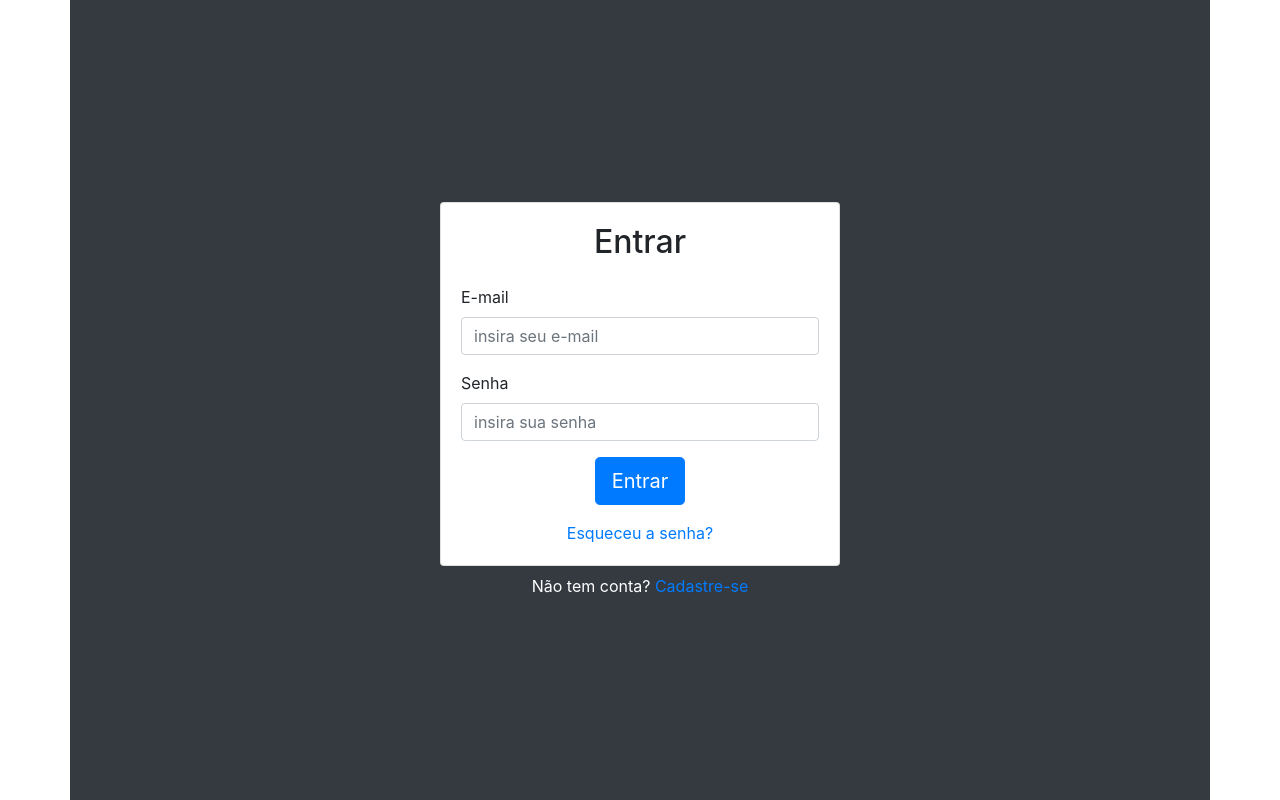
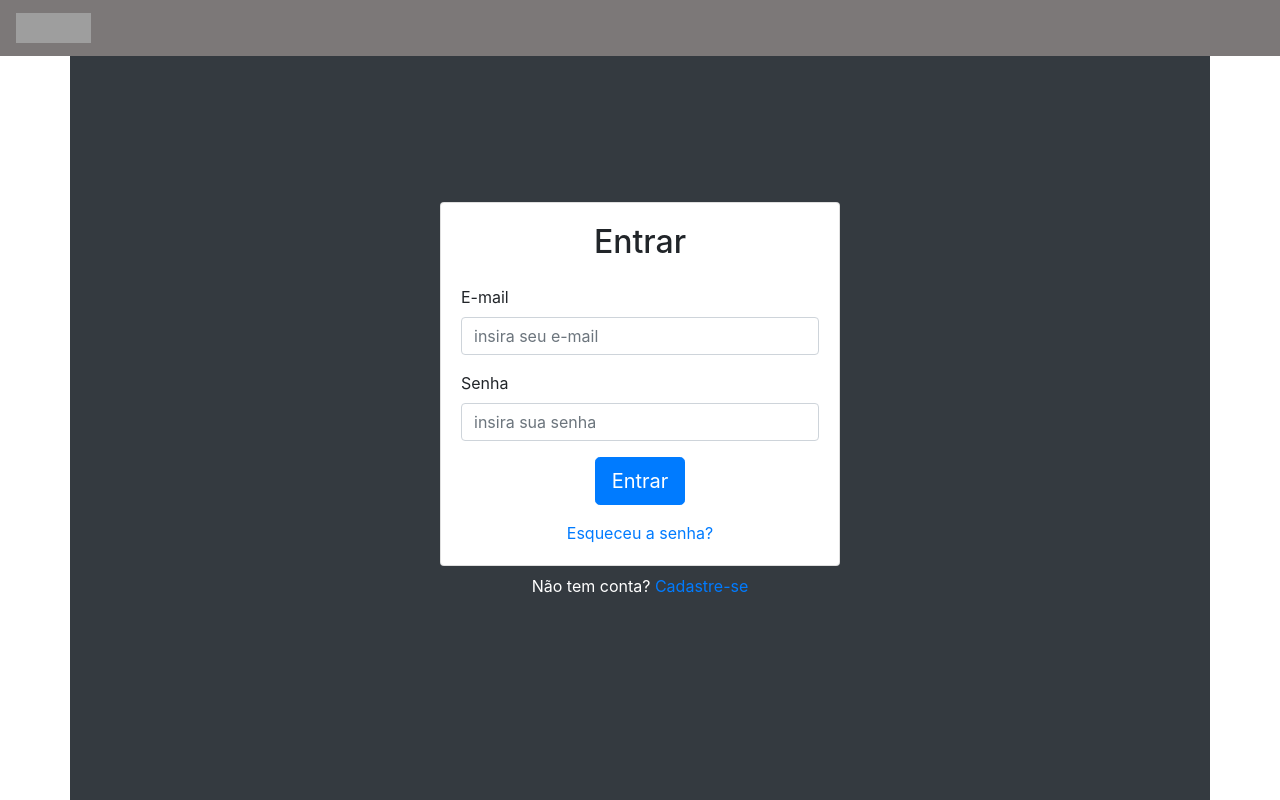
Before and after one commit to marcosvmgil/thunder-sports, a React (Create React App) app: page /login in a window 1280 px wide. Built offline with nearby package versions, Linux system fonts and the light colour scheme; no server answers; grey boxes are pictures that could not be loaded.

Commit message:
Update pages, all with Navbar

```diff
--- a/src/components/Dashboard.js
+++ b/src/components/Dashboard.js
@@ -1,9 +1,10 @@
 import React, { useState, useEffect } from "react"
 import { Card, Button, Alert } from "react-bootstrap"
+import Navbar from "react-bootstrap/Navbar";
 import { useAuth } from "../contexts/AuthContext"
 import { Link, useHistory } from "react-router-dom"
 import { firestore } from "../firebase"
-// import { getPlayerStatistics } from "../contexts/NBAContext"
+// import { getPlayersDetails } from "../contexts/NFLContext"
 
 export default function Dashboard() {
   const [error, setError] = useState("")
@@ -29,20 +30,36 @@ export default function Dashboard() {
       setUserData(document.data())
     });
   }
-  // async function getTeamsData(){
+  // async function getPlayersData(){
   //   // console.log(await getTeams())
-  //   let teams = await getPlayerStatistics(2563)
+  //   let teams = await getPlayersDetails()
   //   setTeams(teams)
-  //   // console.log(teams)
+  //   console.log(teams)
   // }
 
   useEffect(() => {
     getUserdata()
-    // getTeamsData()
+    // getPlayersData()
   },[])
 
   return (
     <>
+    <Navbar
+        style={{ background: "#7C7878" }}
+        fixed="top"
+      >
+        <Navbar.Brand>
+          <Link to="/">
+            <img
+              src="../../public/logo.png"
+              width="75"
+              height="30"
+              className="d-inline-block align-top"
+              alt="ThundeSports logo"
+            />
+          </Link>
+        </Navbar.Brand>
+      </Navbar>
       <Card>
         <Card.Body>
           <h2 className="text-center mb-4">Perfil</h2>
--- a/src/components/ForgotPassword.js
+++ b/src/components/ForgotPassword.js
@@ -2,6 +2,7 @@ import React, { useRef, useState } from "react"
 import { Form, Button, Card, Alert } from "react-bootstrap"
 import { useAuth } from "../contexts/AuthContext"
 import { Link } from "react-router-dom"
+import Navbar from "react-bootstrap/Navbar";
 
 export default function ForgotPassword() {
   const emailRef = useRef()
@@ -28,6 +29,22 @@ export default function ForgotPassword() {
 
   return (
     <>
+    <Navbar
+        style={{ background: "#7C7878" }}
+        fixed="top"
+      >
+        <Navbar.Brand>
+          <Link to="/login">
+            <img
+              src="../../public/logo.png"
+              width="75"
+              height="30"
+              className="d-inline-block align-top"
+              alt="ThundeSports logo"
+            />
+          </Link>
+        </Navbar.Brand>
+      </Navbar>
       <Card>
         <Card.Body>
           <h2 className="text-center mb-4">Recuperar Senha</h2>
--- a/src/components/Login.js
+++ b/src/components/Login.js
@@ -1,45 +1,72 @@
-import React, { useRef, useState } from "react"
-import { Form, Button, Card, Alert } from "react-bootstrap"
-import { useAuth } from "../contexts/AuthContext"
-import { Link, useHistory } from "react-router-dom"
+import React, { useRef, useState } from "react";
+import { Form, Button, Card, Alert } from "react-bootstrap";
+import Navbar from "react-bootstrap/Navbar";
+import { useAuth } from "../contexts/AuthContext";
+import { Link, useHistory } from "react-router-dom";
 
 export default function Login() {
-  const emailRef = useRef()
-  const passwordRef = useRef()
-  const { login } = useAuth()
-  const [error, setError] = useState("")
-  const [loading, setLoading] = useState(false)
-  const history = useHistory()
+  const emailRef = useRef();
+  const passwordRef = useRef();
+  const { login } = useAuth();
+  const [error, setError] = useState("");
+  const [loading, setLoading] = useState(false);
+  const history = useHistory();
 
   async function handleSubmit(e) {
-    e.preventDefault()
+    e.preventDefault();
 
     try {
-      setError("")
-      setLoading(true)
-      await login(emailRef.current.value, passwordRef.current.value)
-      history.push("/")
+      setError("");
+      setLoading(true);
+      await login(emailRef.current.value, passwordRef.current.value);
+      history.push("/");
     } catch {
-      setError("Failed to log in")
+      setError("Failed to log in");
     }
 
-    setLoading(false)
+    setLoading(false);
   }
 
   return (
     <>
+      <Navbar
+        style={{ background: "#7C7878" }}
+        fixed="top"
+      >
+        <Navbar.Brand>
+          <Link to="/login">
+            <img
+              src="../../public/logo.png"
+              width="75"
+              height="30"
+              className="d-inline-block align-top"
+              alt="ThundeSports logo"
+            />
+          </Link>
+        </Navbar.Brand>
+      </Navbar>
       <Card>
         <Card.Body>
-          <h2 className="text-center mb-4" >Entrar</h2>
+          <h2 className="text-center mb-4">Entrar</h2>
           {error && <Alert variant="danger">{error}</Alert>}
           <Form onSubmit={handleSubmit}>
             <Form.Group id="email">
               <Form.Label>E-mail</Form.Label>
-              <Form.Control placeholder="insira seu e-mail" type="email" ref={emailRef} required />
+              <Form.Control
+                placeholder="insira seu e-mail"
+                type="email"
+                ref={emailRef}
+                required
+              />
             </Form.Group>
             <Form.Group id="password">
               <Form.Label>Senha</Form.Label>
-              <Form.Control placeholder="insira sua senha" type="password" ref={passwordRef} required />
+              <Form.Control
+                placeholder="insira sua senha"
+                type="password"
+                ref={passwordRef}
+                required
+              />
             </Form.Group>
             <div className="text-center">
               <Button disabled={loading} className="w-40 btn-lg" type="submit">
@@ -52,9 +79,9 @@ export default function Login() {
           </div>
         </Card.Body>
       </Card>
-      <div className="w-100 text-center mt-2 text-white" >
+      <div className="w-100 text-center mt-2 text-white">
         Não tem conta? <Link to="/signup">Cadastre-se</Link>
       </div>
     </>
-  )
+  );
 }
--- a/src/components/Signup.js
+++ b/src/components/Signup.js
@@ -1,5 +1,6 @@
 import React, { useRef, useState } from "react"
 import { Form, Button, Card, Alert, Dropdown } from "react-bootstrap"
+import Navbar from "react-bootstrap/Navbar";
 import { useAuth } from "../contexts/AuthContext"
 import { Link, useHistory } from "react-router-dom"
 import Select from "react-select"
@@ -43,6 +44,22 @@ export default function Signup() {
 
   return (
     <>
+    <Navbar
+        style={{ background: "#7C7878" }}
+        fixed="top"
+      >
+        <Navbar.Brand>
+          <Link to="/login">
+            <img
+              src="../../public/logo.png"
+              width="75"
+              height="30"
+              className="d-inline-block align-top"
+              alt="ThundeSports logo"
+            />
+          </Link>
+        </Navbar.Brand>
+      </Navbar>
       <Card>
         <Card.Body>
           <h2 className="text-center mb-4">Criar Conta</h2>
--- a/src/components/UpdateProfile.js
+++ b/src/components/UpdateProfile.js
@@ -1,6 +1,7 @@
 import React, { useRef, useState } from "react"
 import { Form, Button, Card, Alert } from "react-bootstrap"
 import { useAuth } from "../contexts/AuthContext"
+import Navbar from "react-bootstrap/Navbar";
 import { Link, useHistory } from "react-router-dom"
 
 export default function UpdateProfile() {
@@ -43,6 +44,22 @@ export default function UpdateProfile() {
 
   return (
     <>
+        <Navbar
+        style={{ background: "#7C7878" }}
+        fixed="top"
+      >
+        <Navbar.Brand>
+          <Link to="/">
+            <img
+              src="../../public/logo.png"
+              width="75"
+              height="30"
+              className="d-inline-block align-top"
+              alt="ThundeSports logo"
+            />
+          </Link>
+        </Navbar.Brand>
+      </Navbar>
       <Card>
         <Card.Body>
           <h2 className="text-center mb-4">Atualizar Perfil</h2>
```
